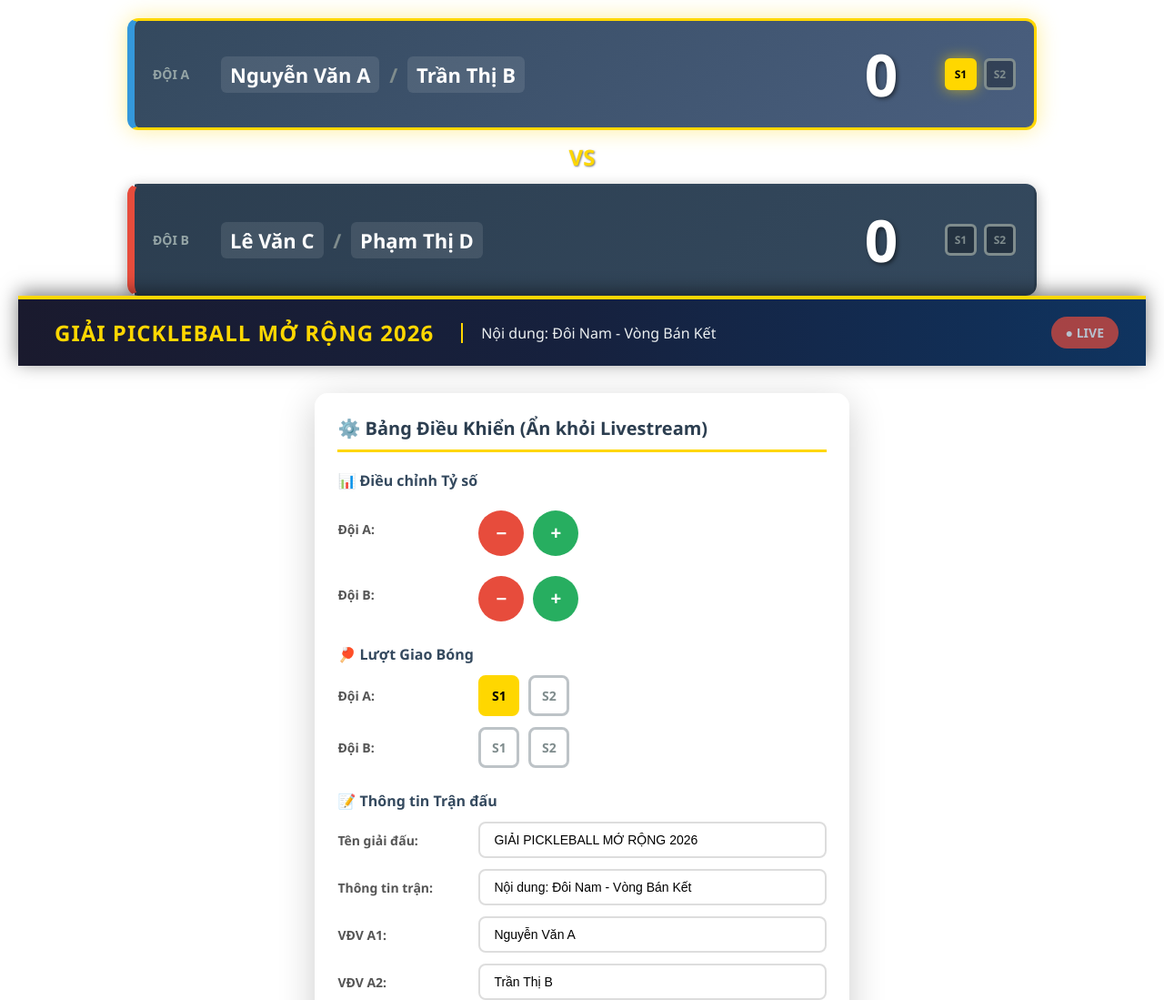
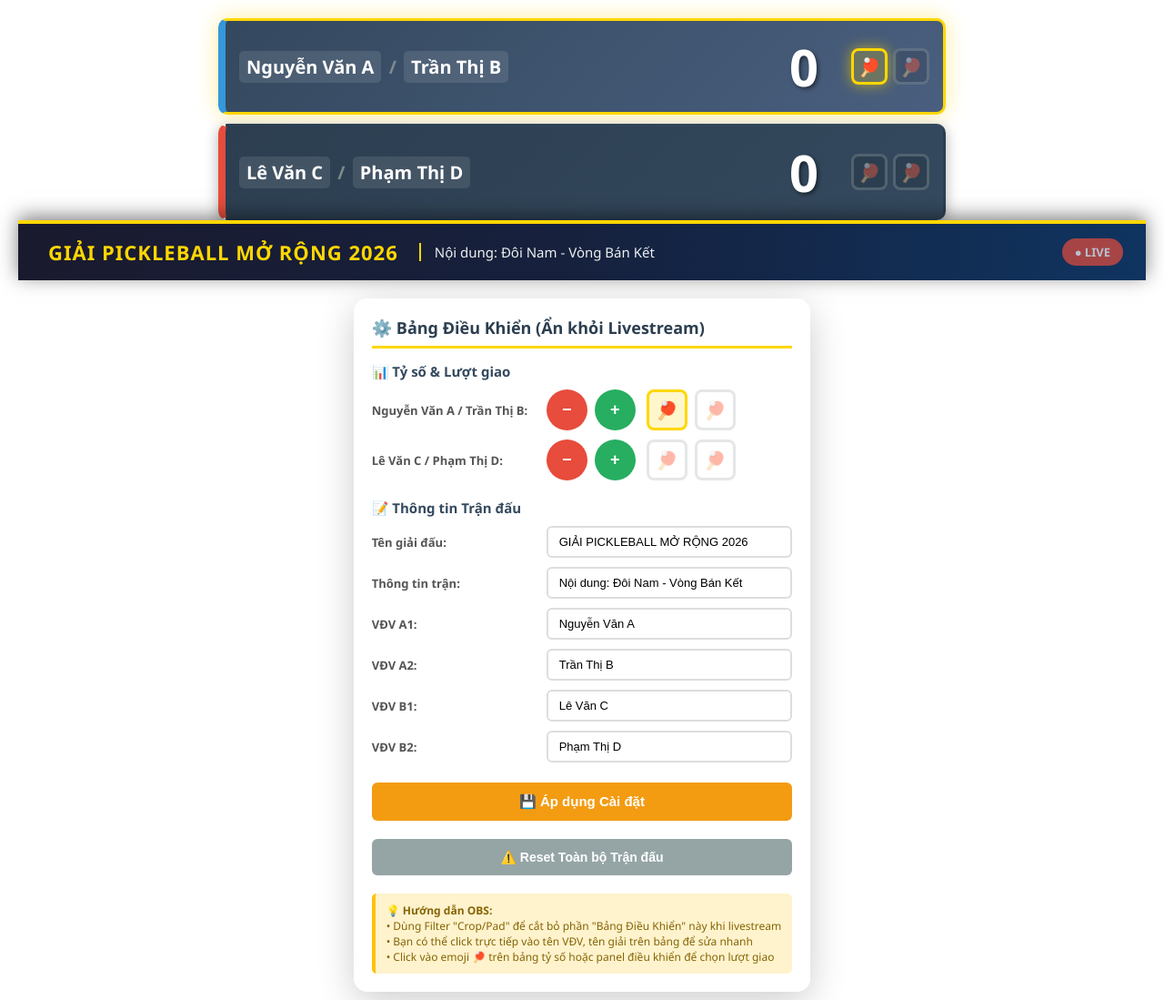
Before and after one commit to ritapick/score, a plain HTML site: page live.html in a window 1280 px wide. Shown: the top 1099 px of the page at 91% size. Drawn offline with Linux system fonts and the light colour scheme.

Commit message:
Update live.html
Signed-off-by: karaokerita <tridung66@gmail.com>

```diff
--- a/live.html
+++ b/live.html
@@ -17,19 +17,19 @@
 
         /* ========== BẢNG TỶ SỐ CHÍNH ========== */
         .main-scoreboard {
-            width: 1000px;
+            width: 800px;
             margin: 0 auto;
             display: flex;
             flex-direction: column;
-            gap: 8px;
+            gap: 10px;
         }
 
         .team-row {
             display: flex;
             align-items: center;
             background: linear-gradient(135deg, #2c3e50 0%, #34495e 100%);
-            border-radius: 12px;
-            padding: 15px 20px;
+            border-radius: 10px;
+            padding: 12px 15px;
             border: 3px solid transparent;
             transition: all 0.3s;
             box-shadow: 0 4px 15px rgba(0,0,0,0.3);
@@ -53,19 +53,11 @@
             flex: 1;
             display: flex;
             align-items: center;
-            gap: 15px;
-        }
-
-        .team-label {
-            font-size: 14px;
-            font-weight: bold;
-            color: #95a5a6;
-            text-transform: uppercase;
-            min-width: 60px;
+            gap: 10px;
         }
 
         .players-names {
-            font-size: 22px;
+            font-size: 20px;
             font-weight: 600;
             color: white;
             flex: 1;
@@ -73,9 +65,9 @@
 
         .players-names .player-name {
             display: inline-block;
-            padding: 5px 10px;
+            padding: 4px 8px;
             background: rgba(255,255,255,0.1);
-            border-radius: 6px;
+            border-radius: 5px;
             outline: none;
             transition: all 0.2s;
         }
@@ -86,64 +78,55 @@
 
         .players-names .separator {
             color: #7f8c8d;
-            margin: 0 5px;
+            margin: 0 3px;
         }
 
         .score-section {
             display: flex;
             align-items: center;
-            gap: 20px;
+            gap: 12px;
         }
 
         .score-display {
-            font-size: 64px;
+            font-size: 56px;
             font-weight: 900;
             color: white;
-            min-width: 100px;
+            min-width: 80px;
             text-align: center;
             text-shadow: 2px 2px 4px rgba(0,0,0,0.5);
         }
 
         .server-checkboxes {
             display: flex;
-            gap: 8px;
+            gap: 6px;
         }
 
         .server-checkbox {
-            width: 35px;
-            height: 35px;
+            width: 40px;
+            height: 40px;
             border: 3px solid #7f8c8d;
-            border-radius: 6px;
+            border-radius: 8px;
             background: rgba(0,0,0,0.3);
             cursor: pointer;
             transition: all 0.2s;
             display: flex;
             align-items: center;
             justify-content: center;
-            font-size: 12px;
-            color: #7f8c8d;
-            font-weight: bold;
+            font-size: 20px;
+            opacity: 0.4;
         }
 
         .server-checkbox:hover {
             border-color: #ffd700;
             transform: scale(1.05);
+            opacity: 0.7;
         }
 
         .server-checkbox.active {
-            background: #ffd700;
+            background: rgba(255, 215, 0, 0.2);
             border-color: #ffd700;
-            color: #000;
+            opacity: 1;
             box-shadow: 0 0 15px rgba(255, 215, 0, 0.6);
-        }
-
-        .vs-divider {
-            text-align: center;
-            font-size: 24px;
-            font-weight: bold;
-            color: #ffd700;
-            padding: 5px;
-            text-shadow: 1px 1px 2px rgba(0,0,0,0.5);
         }
 
         /* ========== THANH DƯỚI - TÊN GIẢI ĐẤU ========== */
@@ -151,7 +134,7 @@
             width: 100%;
             background: linear-gradient(90deg, #1a1a2e 0%, #16213e 50%, #0f3460 100%);
             border-top: 4px solid #ffd700;
-            padding: 15px 30px;
+            padding: 12px 25px;
             display: flex;
             justify-content: space-between;
             align-items: center;
@@ -162,17 +145,17 @@
         .tournament-info {
             display: flex;
             align-items: center;
-            gap: 20px;
+            gap: 15px;
         }
 
         .tournament-name {
-            font-size: 24px;
+            font-size: 22px;
             font-weight: bold;
             color: #ffd700;
             text-transform: uppercase;
             letter-spacing: 1px;
             outline: none;
-            padding: 5px 10px;
+            padding: 4px 8px;
             border-radius: 5px;
             transition: background 0.2s;
         }
@@ -182,9 +165,9 @@
         }
 
         .match-info {
-            font-size: 16px;
+            font-size: 15px;
             color: #ecf0f1;
-            padding-left: 20px;
+            padding-left: 15px;
             border-left: 2px solid #ffd700;
             outline: none;
         }
@@ -196,10 +179,10 @@
         .live-badge {
             background: #e74c3c;
             color: white;
-            padding: 8px 16px;
+            padding: 6px 14px;
             border-radius: 20px;
             font-weight: bold;
-            font-size: 14px;
+            font-size: 13px;
             animation: pulse 2s infinite;
         }
 
@@ -212,52 +195,52 @@
         .control-panel {
             background: rgba(255,255,255,0.98);
             border-radius: 15px;
-            padding: 25px;
-            margin-top: 30px;
+            padding: 20px;
+            margin-top: 20px;
             box-shadow: 0 10px 40px rgba(0,0,0,0.2);
-            max-width: 1000px;
+            max-width: 800px;
             margin-left: auto;
             margin-right: auto;
         }
 
         .control-panel h3 {
             color: #2c3e50;
-            margin-bottom: 20px;
-            font-size: 20px;
+            margin-bottom: 15px;
+            font-size: 18px;
             border-bottom: 3px solid #ffd700;
-            padding-bottom: 10px;
+            padding-bottom: 8px;
         }
 
         .control-section {
-            margin-bottom: 25px;
+            margin-bottom: 20px;
         }
 
         .control-section h4 {
             color: #34495e;
-            margin-bottom: 12px;
-            font-size: 16px;
+            margin-bottom: 10px;
+            font-size: 15px;
         }
 
         .control-row {
             display: flex;
-            gap: 15px;
+            gap: 12px;
             align-items: center;
-            margin-bottom: 12px;
+            margin-bottom: 10px;
         }
 
         .control-row label {
-            min-width: 140px;
+            min-width: 180px;
             font-weight: 600;
             color: #555;
-            font-size: 14px;
+            font-size: 13px;
         }
 
         .control-row input[type="text"] {
             flex: 1;
-            padding: 10px 15px;
+            padding: 8px 12px;
             border: 2px solid #ddd;
-            border-radius: 8px;
-            font-size: 14px;
+            border-radius: 6px;
+            font-size: 13px;
             transition: border-color 0.2s;
         }
 
@@ -268,18 +251,17 @@
 
         .score-buttons {
             display: flex;
-            gap: 10px;
+            gap: 8px;
             justify-content: center;
-            margin-top: 10px;
         }
 
         .btn {
-            padding: 12px 24px;
+            padding: 10px 20px;
             border: none;
-            border-radius: 8px;
+            border-radius: 6px;
             font-weight: bold;
             cursor: pointer;
-            font-size: 15px;
+            font-size: 14px;
             transition: all 0.2s;
         }
 
@@ -295,9 +277,9 @@
         .btn-plus {
             background: #27ae60;
             color: white;
-            font-size: 20px;
-            width: 50px;
-            height: 50px;
+            font-size: 18px;
+            width: 45px;
+            height: 45px;
             border-radius: 50%;
             padding: 0;
         }
@@ -305,36 +287,32 @@
         .btn-minus {
             background: #e74c3c;
             color: white;
-            font-size: 20px;
-            width: 50px;
-            height: 50px;
+            font-size: 18px;
+            width: 45px;
+            height: 45px;
             border-radius: 50%;
             padding: 0;
-        }
-
-        .btn-action {
-            background: #3498db;
-            color: white;
-            padding: 10px 20px;
         }
 
         .btn-reset {
             background: #95a5a6;
             color: white;
+            width: 100%;
+            padding: 12px;
         }
 
         .btn-apply {
             background: #f39c12;
             color: white;
             width: 100%;
-            padding: 14px;
-            font-size: 16px;
-            margin-top: 15px;
+            padding: 12px;
+            font-size: 15px;
+            margin-top: 12px;
         }
 
         .server-control {
             display: flex;
-            gap: 10px;
+            gap: 8px;
             align-items: center;
         }
 
@@ -349,28 +327,28 @@
             display: flex;
             align-items: center;
             justify-content: center;
-            font-size: 14px;
-            font-weight: bold;
-            color: #7f8c8d;
+            font-size: 20px;
+            opacity: 0.4;
         }
 
         .server-checkbox-control:hover {
             border-color: #3498db;
+            opacity: 0.7;
         }
 
         .server-checkbox-control.active {
-            background: #ffd700;
+            background: rgba(255, 215, 0, 0.2);
             border-color: #ffd700;
-            color: #000;
+            opacity: 1;
         }
 
         .control-note {
             background: #fff3cd;
             border-left: 4px solid #ffc107;
-            padding: 12px 15px;
-            margin-top: 20px;
+            padding: 10px 12px;
+            margin-top: 15px;
             border-radius: 5px;
-            font-size: 13px;
+            font-size: 12px;
             color: #856404;
         }
     </style>
@@ -382,7 +360,6 @@
     <!-- Đội A -->
     <div class="team-row team-a serving" id="teamARow">
         <div class="team-info">
-            <div class="team-label">ĐỘI A</div>
             <div class="players-names">
                 <span class="player-name" id="playerA1" contenteditable="true">Nguyễn Văn A</span>
                 <span class="separator">/</span>
@@ -392,18 +369,15 @@
         <div class="score-section">
             <div class="score-display" id="scoreA">0</div>
             <div class="server-checkboxes">
-                <div class="server-checkbox active" id="serverA1" onclick="setServer('A', 1)">S1</div>
-                <div class="server-checkbox" id="serverA2" onclick="setServer('A', 2)">S2</div>
+                <div class="server-checkbox active" id="serverA1" onclick="setServer('A', 1)">🏓</div>
+                <div class="server-checkbox" id="serverA2" onclick="setServer('A', 2)">🏓</div>
             </div>
         </div>
     </div>
 
-    <div class="vs-divider">VS</div>
-
     <!-- Đội B -->
     <div class="team-row team-b" id="teamBRow">
         <div class="team-info">
-            <div class="team-label">ĐỘI B</div>
             <div class="players-names">
                 <span class="player-name" id="playerB1" contenteditable="true">Lê Văn C</span>
                 <span class="separator">/</span>
@@ -413,8 +387,8 @@
         <div class="score-section">
             <div class="score-display" id="scoreB">0</div>
             <div class="server-checkboxes">
-                <div class="server-checkbox" id="serverB1" onclick="setServer('B', 1)">S1</div>
-                <div class="server-checkbox" id="serverB2" onclick="setServer('B', 2)">S2</div>
+                <div class="server-checkbox" id="serverB1" onclick="setServer('B', 1)">🏓</div>
+                <div class="server-checkbox" id="serverB2" onclick="setServer('B', 2)">🏓</div>
             </div>
         </div>
     </div>
@@ -433,40 +407,29 @@
 <div class="control-panel">
     <h3>⚙️ Bảng Điều Khiển (Ẩn khỏi Livestream)</h3>
 
-    <!-- Điều khiển tỷ số -->
+    <!-- Điều khiển tỷ số và lượt giao -->
     <div class="control-section">
-        <h4>📊 Điều chỉnh Tỷ số</h4>
+        <h4>📊 Tỷ số & Lượt giao</h4>
         <div class="control-row">
-            <label>Đội A:</label>
+            <label id="labelTeamA">Nguyễn Văn A / Trần Thị B:</label>
             <div class="score-buttons">
                 <button class="btn btn-minus" onclick="changeScore('A', -1)">−</button>
                 <button class="btn btn-plus" onclick="changeScore('A', 1)">+</button>
             </div>
+            <div class="server-control">
+                <div class="server-checkbox-control active" id="ctrlServerA1" onclick="setServer('A', 1)">🏓</div>
+                <div class="server-checkbox-control" id="ctrlServerA2" onclick="setServer('A', 2)">🏓</div>
+            </div>
         </div>
         <div class="control-row">
-            <label>Đội B:</label>
+            <label id="labelTeamB">Lê Văn C / Phạm Thị D:</label>
             <div class="score-buttons">
                 <button class="btn btn-minus" onclick="changeScore('B', -1)">−</button>
                 <button class="btn btn-plus" onclick="changeScore('B', 1)">+</button>
             </div>
-        </div>
-    </div>
-
-    <!-- Điều khiển lượt giao -->
-    <div class="control-section">
-        <h4>🏓 Lượt Giao Bóng</h4>
-        <div class="control-row">
-            <label>Đội A:</label>
             <div class="server-control">
-                <div class="server-checkbox-control active" id="ctrlServerA1" onclick="setServer('A', 1)">S1</div>
-                <div class="server-checkbox-control" id="ctrlServerA2" onclick="setServer('A', 2)">S2</div>
-            </div>
-        </div>
-        <div class="control-row">
-            <label>Đội B:</label>
-            <div class="server-control">
-                <div class="server-checkbox-control" id="ctrlServerB1" onclick="setServer('B', 1)">S1</div>
-                <div class="server-checkbox-control" id="ctrlServerB2" onclick="setServer('B', 2)">S2</div>
+                <div class="server-checkbox-control" id="ctrlServerB1" onclick="setServer('B', 1)">🏓</div>
+                <div class="server-checkbox-control" id="ctrlServerB2" onclick="setServer('B', 2)">🏓</div>
             </div>
         </div>
     </div>
@@ -503,14 +466,14 @@
 
     <!-- Nút Reset -->
     <div class="control-section">
-        <button class="btn btn-reset" onclick="resetAll()" style="width: 100%;">⚠️ Reset Toàn bộ Trận đấu</button>
+        <button class="btn btn-reset" onclick="resetAll()">⚠️ Reset Toàn bộ Trận đấu</button>
     </div>
 
     <div class="control-note">
         💡 <b>Hướng dẫn OBS:</b><br>
         • Dùng Filter "Crop/Pad" để cắt bỏ phần "Bảng Điều Khiển" này khi livestream<br>
         • Bạn có thể click trực tiếp vào tên VĐV, tên giải trên bảng để sửa nhanh<br>
-        • Click vào checkbox S1/S2 trên bảng tỷ số hoặc panel điều khiển để chọn lượt giao
+        • Click vào emoji 🏓 trên bảng tỷ số hoặc panel điều khiển để chọn lượt giao
     </div>
 </div>
 
@@ -576,22 +539,40 @@
 
     // Áp dụng cài đặt
     function applySettings() {
+        const a1 = document.getElementById('inputA1').value;
+        const a2 = document.getElementById('inputA2').value;
+        const b1 = document.getElementById('inputB1').value;
+        const b2 = document.getElementById('inputB2').value;
+
         document.getElementById('tournamentName').innerText = document.getElementById('inputTournament').value;
         document.getElementById('matchInfo').innerText = document.getElementById('inputMatch').value;
-        document.getElementById('playerA1').innerText = document.getElementById('inputA1').value;
-        document.getElementById('playerA2').innerText = document.getElementById('inputA2').value;
-        document.getElementById('playerB1').innerText = document.getElementById('inputB1').value;
-        document.getElementById('playerB2').innerText = document.getElementById('inputB2').value;
+        document.getElementById('playerA1').innerText = a1;
+        document.getElementById('playerA2').innerText = a2;
+        document.getElementById('playerB1').innerText = b1;
+        document.getElementById('playerB2').innerText = b2;
+
+        // Cập nhật label trong panel điều khiển
+        document.getElementById('labelTeamA').innerText = a1 + ' / ' + a2 + ':';
+        document.getElementById('labelTeamB').innerText = b1 + ' / ' + b2 + ':';
     }
 
     // Đồng bộ từ ô chỉnh sửa trực tiếp về input
     function syncInputs() {
+        const a1 = document.getElementById('playerA1').innerText;
+        const a2 = document.getElementById('playerA2').innerText;
+        const b1 = document.getElementById('playerB1').innerText;
+        const b2 = document.getElementById('playerB2').innerText;
+
         document.getElementById('inputTournament').value = document.getElementById('tournamentName').innerText;
         document.getElementById('inputMatch').value = document.getElementById('matchInfo').innerText;
-        document.getElementById('inputA1').value = document.getElementById('playerA1').innerText;
-        document.getElementById('inputA2').value = document.getElementById('playerA2').innerText;
-        document.getElementById('inputB1').value = document.getElementById('playerB1').innerText;
-        document.getElementById('inputB2').value = document.getElementById('playerB2').innerText;
+        document.getElementById('inputA1').value = a1;
+        document.getElementById('inputA2').value = a2;
+        document.getElementById('inputB1').value = b1;
+        document.getElementById('inputB2').value = b2;
+
+        // Cập nhật label trong panel điều khiển
+        document.getElementById('labelTeamA').innerText = a1 + ' / ' + a2 + ':';
+        document.getElementById('labelTeamB').innerText = b1 + ' / ' + b2 + ':';
     }
 
     // Bắt sự kiện blur để đồng bộ
```
